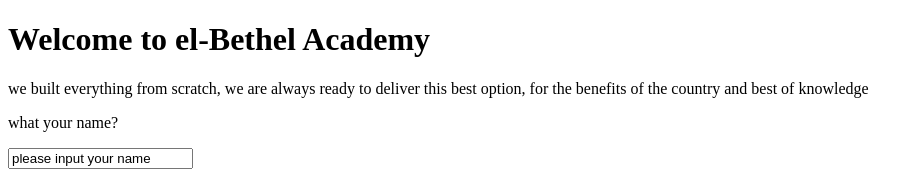
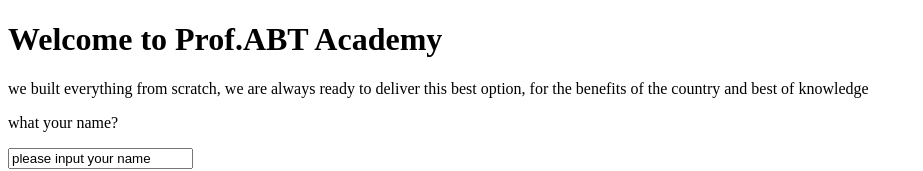
Before and after one commit to sahr787156-spec/ABT-website, a plain HTML site: page index.html in a window 1280 px wide. Shown: the top 171 px of the page, without its empty margins (0-923 px from the left). Drawn offline with Linux system fonts and the light colour scheme.

Commit message:
Update and rename creat.html to index.html

```diff
--- a/creat.html
+++ b/index.html
@@ -1,12 +1,12 @@
 
 <!DOCTYPE html>
 <head>
-    <title> El-bethel  ray direction</title>
+    <title> ABT ray direction</title>
 </head>
 
 <html>
 <body>
-   <h1> Welcome to el-Bethel Academy </h1>
+   <h1> Welcome to Prof.ABT Academy </h1>
    <p> we built everything from scratch, we are always ready to deliver this best option, for the benefits of the country and best of knowledge   </p>
     <p> what your name? </p>
     <input type="name " value ="please input your name" />
```
